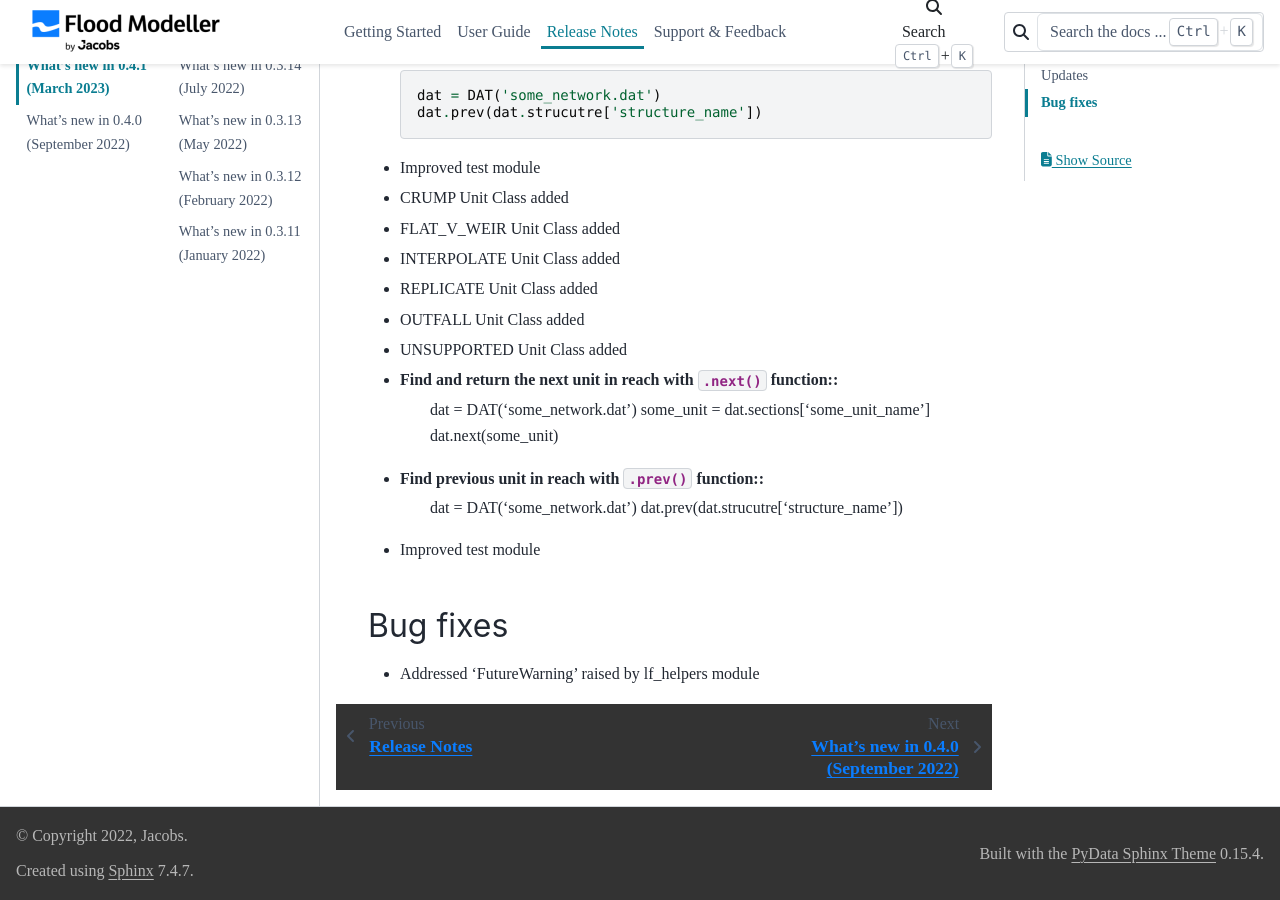
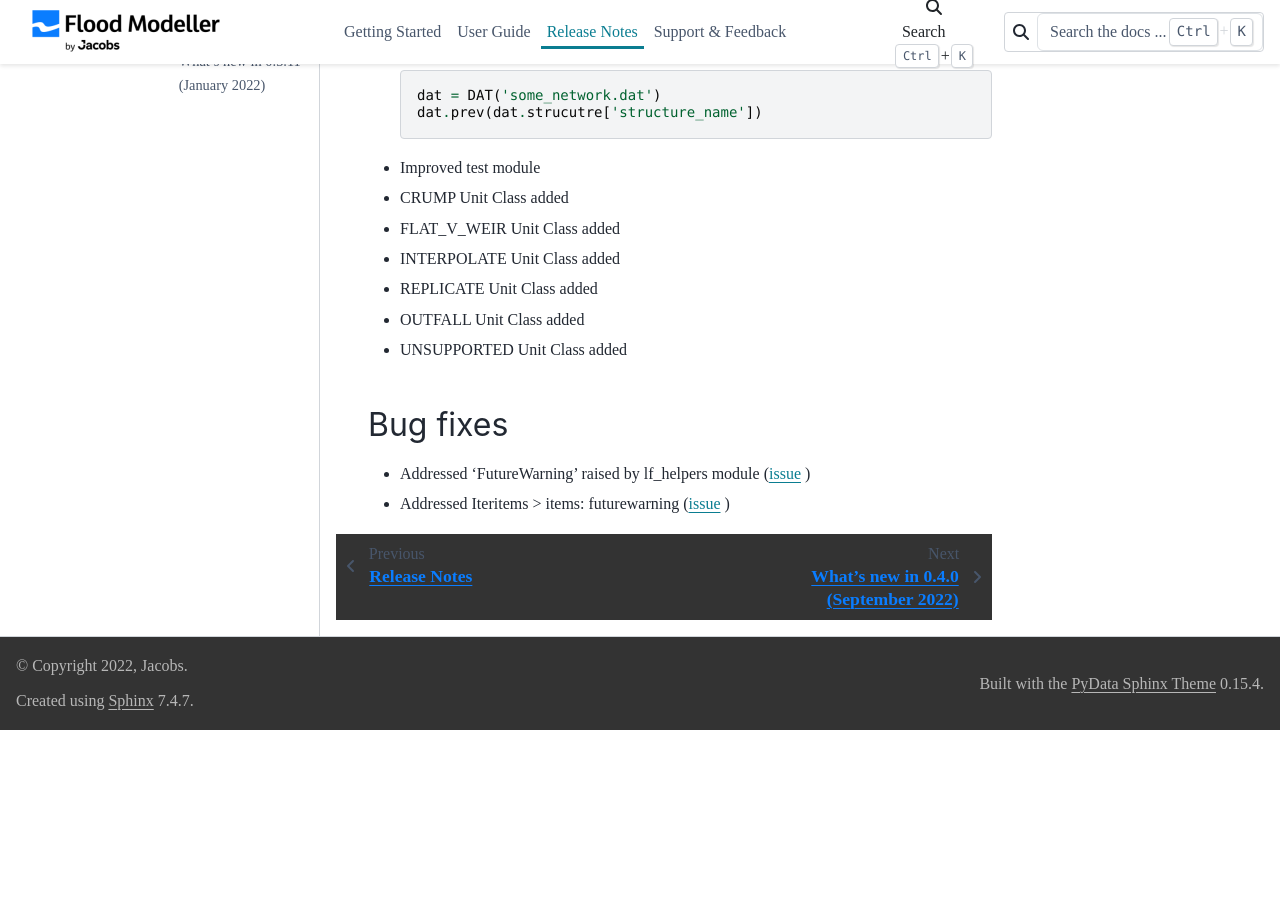
Before and after one commit to People-Places-Solutions/floodmodeller-api, a Sphinx documentation site: the page built from docs/source/release_notes/v0.4.1.rst, in a window 1280 px wide and 900 px high, scrolled down 1360 px. Built offline with Sphinx 7.4.7 and the PyData theme 0.15.4, drawn with Linux system fonts in a browser that asks for light colours; some web fonts are replaced; after the commit the page ends 2090 px from its top, so only the background shows below that; some of the changed text lies outside the part shown.

Commit message:
updates for v0.4.1 release

```diff
--- a/docs/source/release_notes/v0.4.1.rst
+++ b/docs/source/release_notes/v0.4.1.rst
@@ -6,7 +6,7 @@
 
 New features
 --------------
-- Add/remove units and reaches from 1D networks
+- Add/remove units from 1D networks
 - Add/remove elements from 2D models
 - Simulate method added to XML2D
 - Automatic backups
@@ -60,15 +60,8 @@
 - REPLICATE Unit Class added
 - OUTFALL Unit Class added
 - UNSUPPORTED Unit Class added
-- Find and return the next unit in reach with ``.next()`` function::
-    dat = DAT('some_network.dat')
-    some_unit = dat.sections['some_unit_name']
-    dat.next(some_unit)
-- Find previous unit in reach with ``.prev()`` function::
-    dat = DAT('some_network.dat')
-    dat.prev(dat.strucutre['structure_name'])
-- Improved test module
 
 Bug fixes
 --------------
-- Addressed 'FutureWarning' raised by lf_helpers module
+- Addressed 'FutureWarning' raised by lf_helpers module (`issue <https://github.com/People-Places-Solutions/floodmodeller-api/issues/27>`_ )
+- Addressed Iteritems > items: futurewarning (`issue <https://github.com/People-Places-Solutions/floodmodeller-api/issues/30>`_ )
--- a/docs/source/user_guide/units.rst
+++ b/docs/source/user_guide/units.rst
@@ -90,10 +90,6 @@
 
 .. autoclass:: floodmodeller_api.units.SPILL
 
-``RNWEIR()``
-~~~~~~~~~~~~~
-
-.. autoclass:: floodmodeller_api.units.RNWEIR
 
 ``CRUMP()``
 ~~~~~~~~~~~~~
--- a/docs/source/user_guide/xml2d.rst
+++ b/docs/source/user_guide/xml2d.rst
@@ -10,8 +10,10 @@
    The API functionality for 2D XML files is currently in development and should be
    treated as experimental.
 
-   The API currently only supports reading/editing 2D model components and does not yet
-   support adding/deleting elements.
+.. admonition:: *New in version 0.4.1*
+
+   2D elements can now be added and removed from an XML2D instance by simply adding/removing
+   them from the relevant section
 
 .. code:: python
 
--- a/floodmodeller_api/version.py
+++ b/floodmodeller_api/version.py
@@ -1 +1 @@
-__version__ = "0.4.0"
+__version__ = "0.4.1"
--- a/setup.py
+++ b/setup.py
@@ -15,7 +15,9 @@
         "floodmodeller_api.units",
         "floodmodeller_api.validation",
         "floodmodeller_api.urban1d",
-        "floodmodeller_api.logs"
+        "floodmodeller_api.logs",
+        "test",
+        "test.test_data"
     ],
     scripts=[],
     project_urls={
```
Also changed, not shown: docs/source/user_guide/dat.rst (+11 -0 lines), 2 other files.
